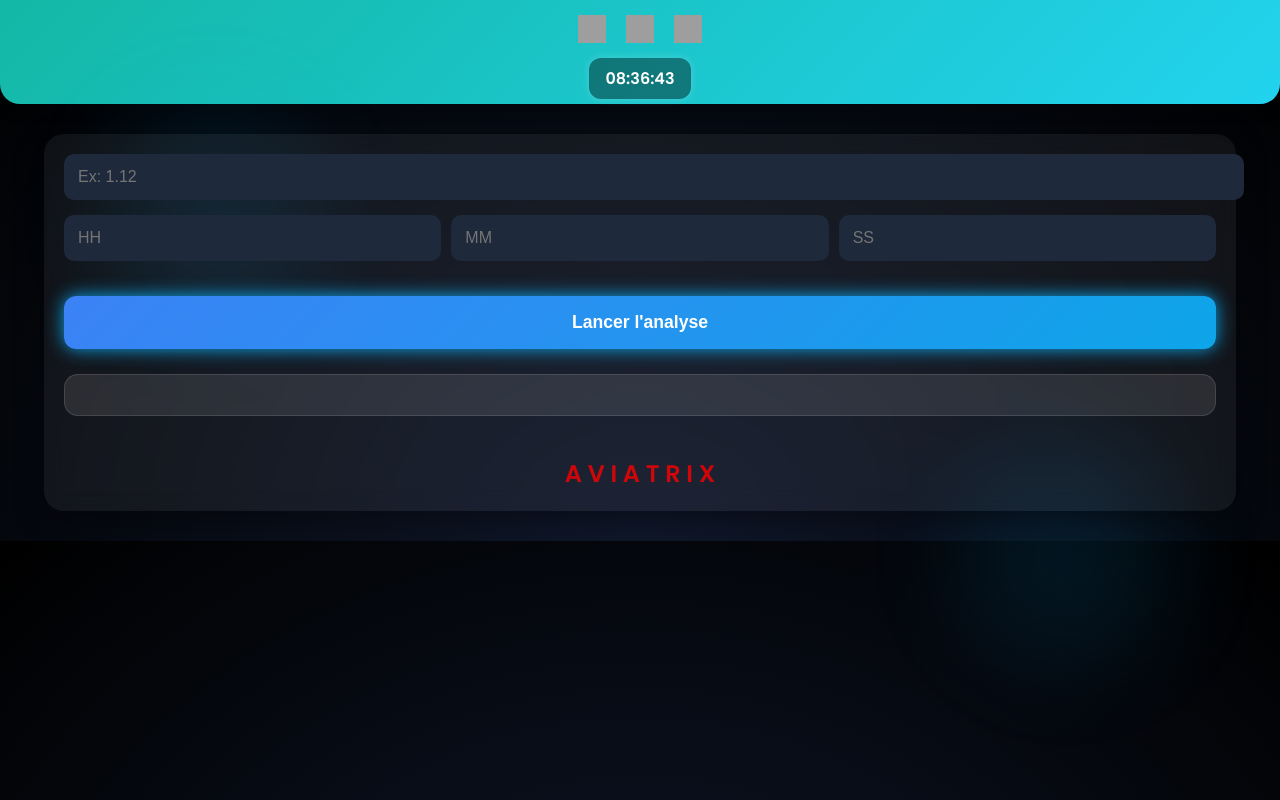
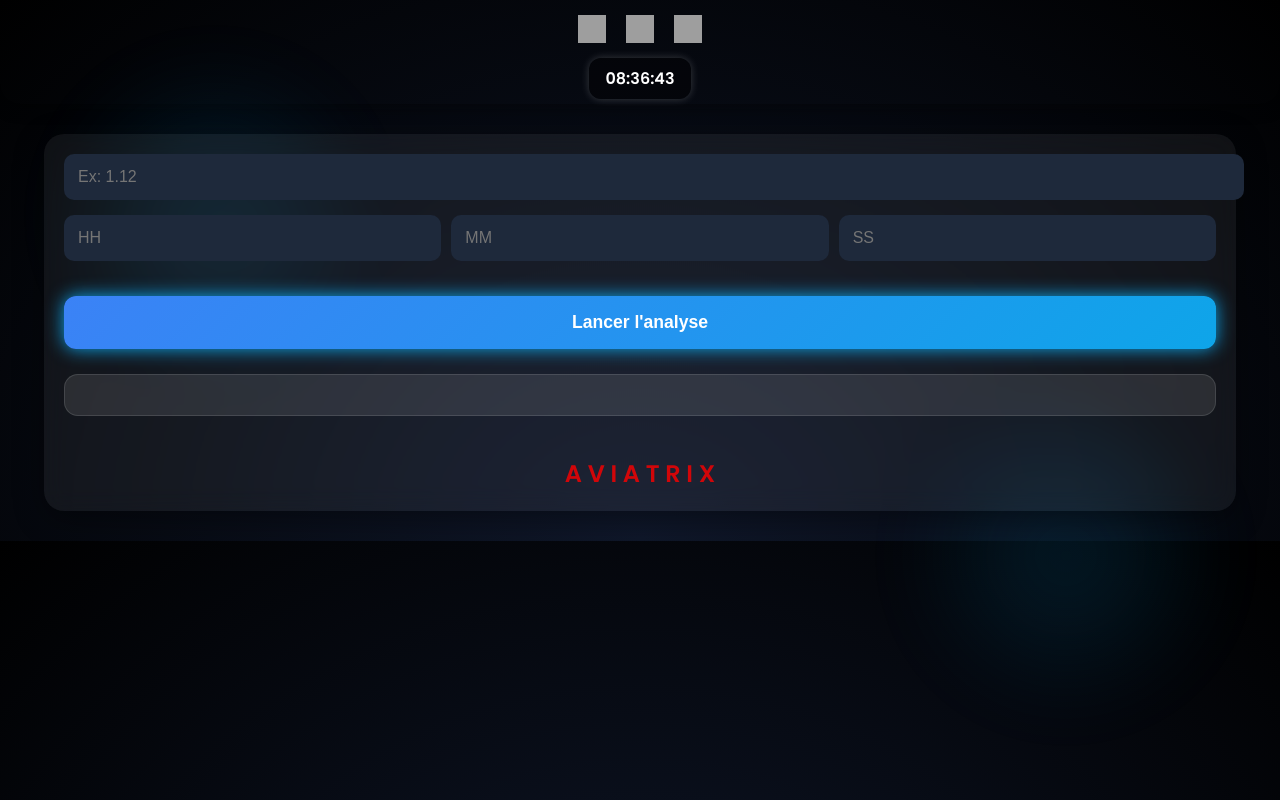
Before and after one commit to Aviatrixx2025/Aviatrix, a plain HTML site: page AviatrixV2.html in a window 1280 px wide. Drawn offline with Linux system fonts and the light colour scheme; grey boxes are pictures that could not be loaded.

Commit message:
Update AviatrixV2.html

```diff
--- a/AviatrixV2.html
+++ b/AviatrixV2.html
@@ -15,7 +15,7 @@
       color: #fff;
     }
     header {
-      background: linear-gradient(135deg, #14b8a6, #22d3ee);
+      background: black red;
       padding: 15px 10px 5px;
       text-align: center;
       border-radius: 0 0 20px 20px;
```
